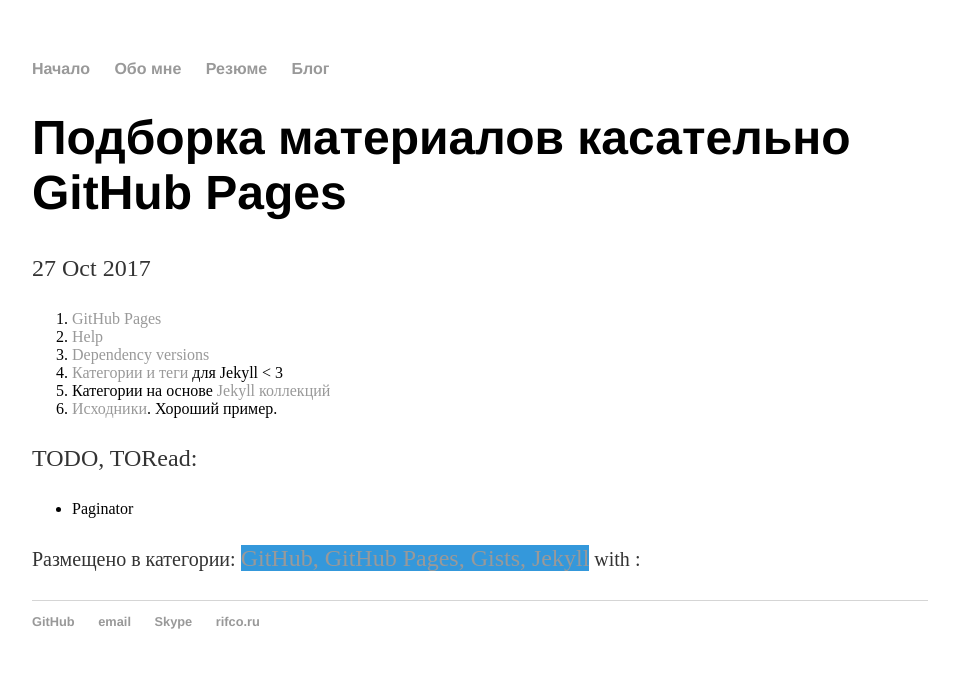
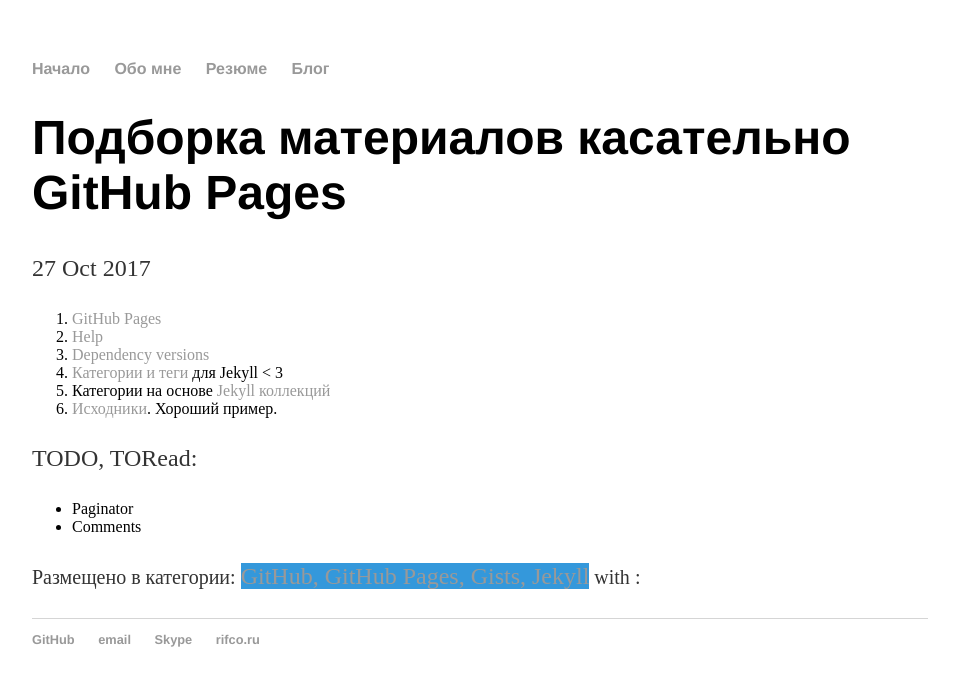
Before and after one commit to komstin/komstin.github.io, a Jekyll site: the page built from _posts/2017-10-27-Подборка-материалов-касательно-GitHub-Pages.md, in a window 1280 px wide. Shown: the top 686 px of the page, without its empty margins (160-1119 px from the left). Built offline with Jekyll 4.4.1, drawn with Linux system fonts in a browser that asks for light colours.

Commit message:
Update 2017-10-27-Подборка-материалов-касательно-GitHub-Pages.md

```diff
--- a/_posts/2017-10-27-Подборка-материалов-касательно-GitHub-Pages.md
+++ b/_posts/2017-10-27-Подборка-материалов-касательно-GitHub-Pages.md
@@ -15,3 +15,4 @@
 
 TODO, TORead:
 - Paginator
+- Comments
```
